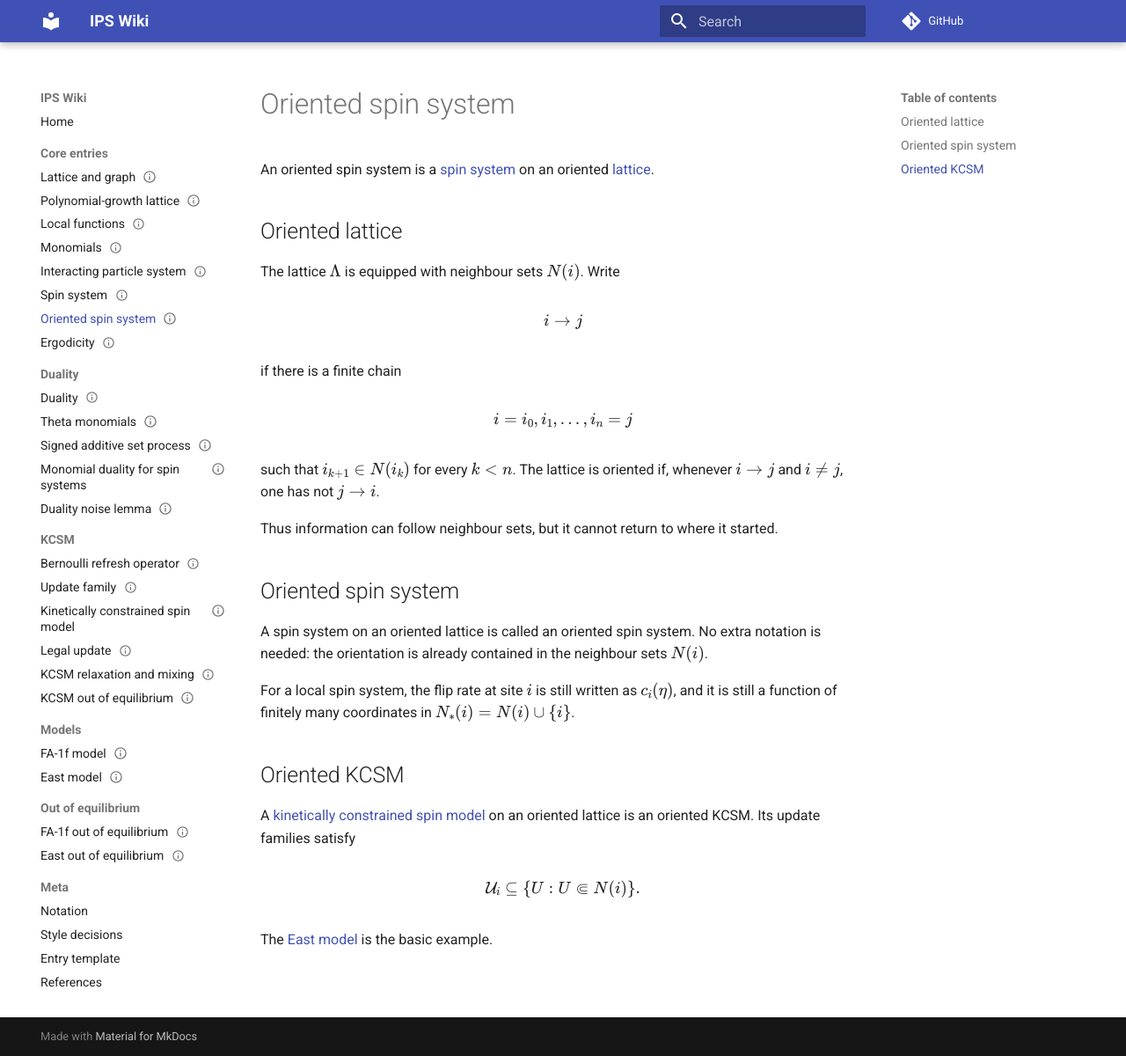
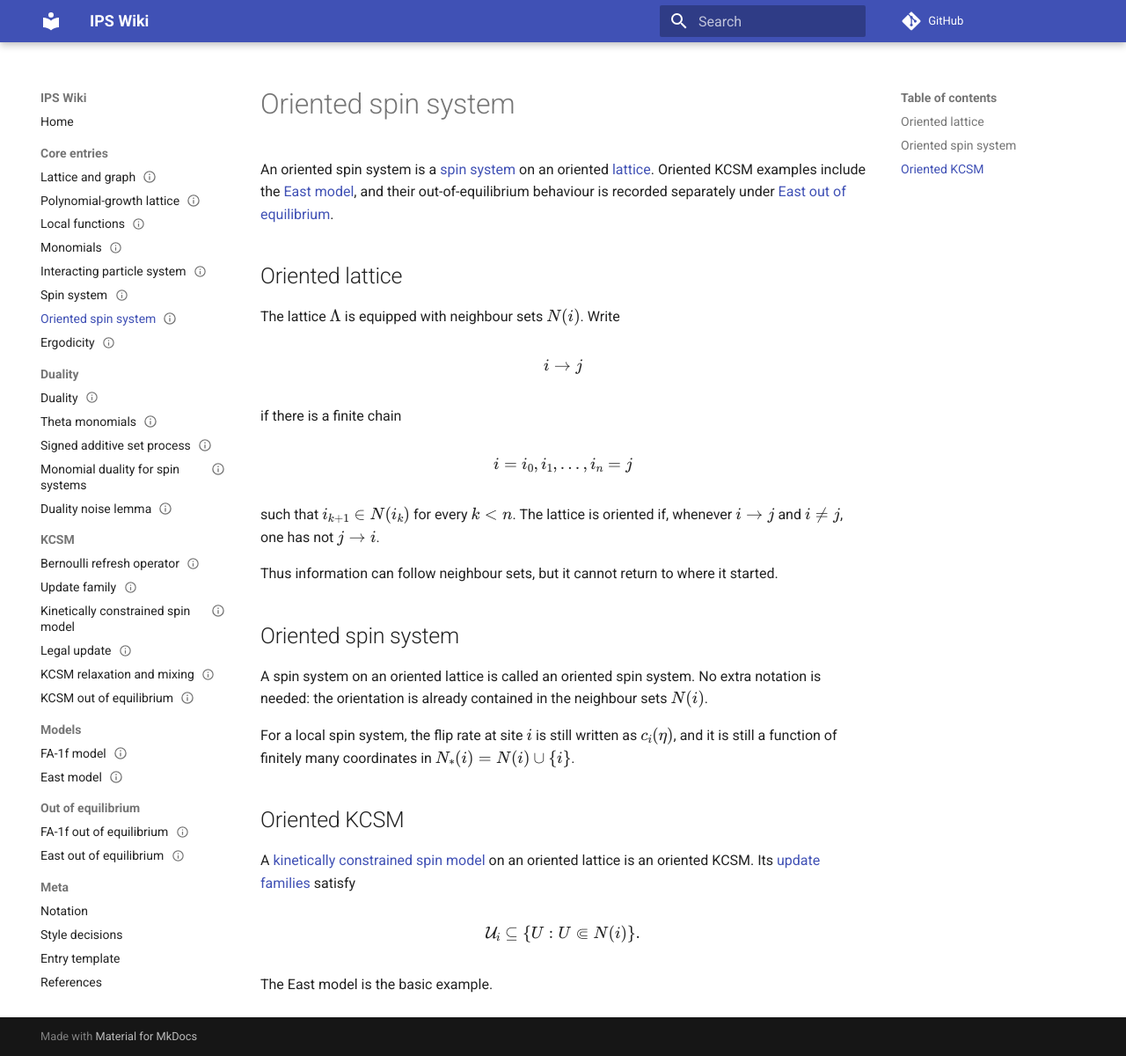
Before and after one commit to maciejgluchowski86-beep/ips-wiki, an MkDocs documentation site: the page built from docs/entries/oriented-spin-system.md, in a window 1280 px wide and 1200 px high. Shown: the whole window at 88% size. Built offline with MkDocs 1.6.1 and Material for MkDocs 9.7.7, drawn with Linux system fonts in a browser that asks for light colours; comment, search, counter and statistics services are not loaded; part of the change alters nothing that is shown.

Commit message:
Improve oriented spin system links

```diff
--- a/docs/entries/oriented-spin-system.md
+++ b/docs/entries/oriented-spin-system.md
@@ -8,7 +8,7 @@ tags:
 
 # Oriented spin system
 
-An oriented spin system is a [spin system](spin-system.md) on an oriented [lattice](lattice-and-graph.md).
+An oriented spin system is a [spin system](spin-system.md) on an oriented [lattice](lattice-and-graph.md). Oriented KCSM examples include the [East model](east-model.md), and their out-of-equilibrium behaviour is recorded separately under [East out of equilibrium](east-out-of-equilibrium.md).
 
 ## Oriented lattice
 
@@ -36,10 +36,10 @@ For a local spin system, the flip rate at site \(i\) is still written as \(c_i(\
 
 ## Oriented KCSM
 
-A [kinetically constrained spin model](kinetically-constrained-spin-model.md) on an oriented lattice is an oriented KCSM. Its update families satisfy
+A [kinetically constrained spin model](kinetically-constrained-spin-model.md) on an oriented lattice is an oriented KCSM. Its [update families](update-family.md) satisfy
 
 $$
 \mathcal U_i\subseteq\{U:U\Subset N(i)\}.
 $$
 
-The [East model](east-model.md) is the basic example.
+The East model is the basic example.
```
